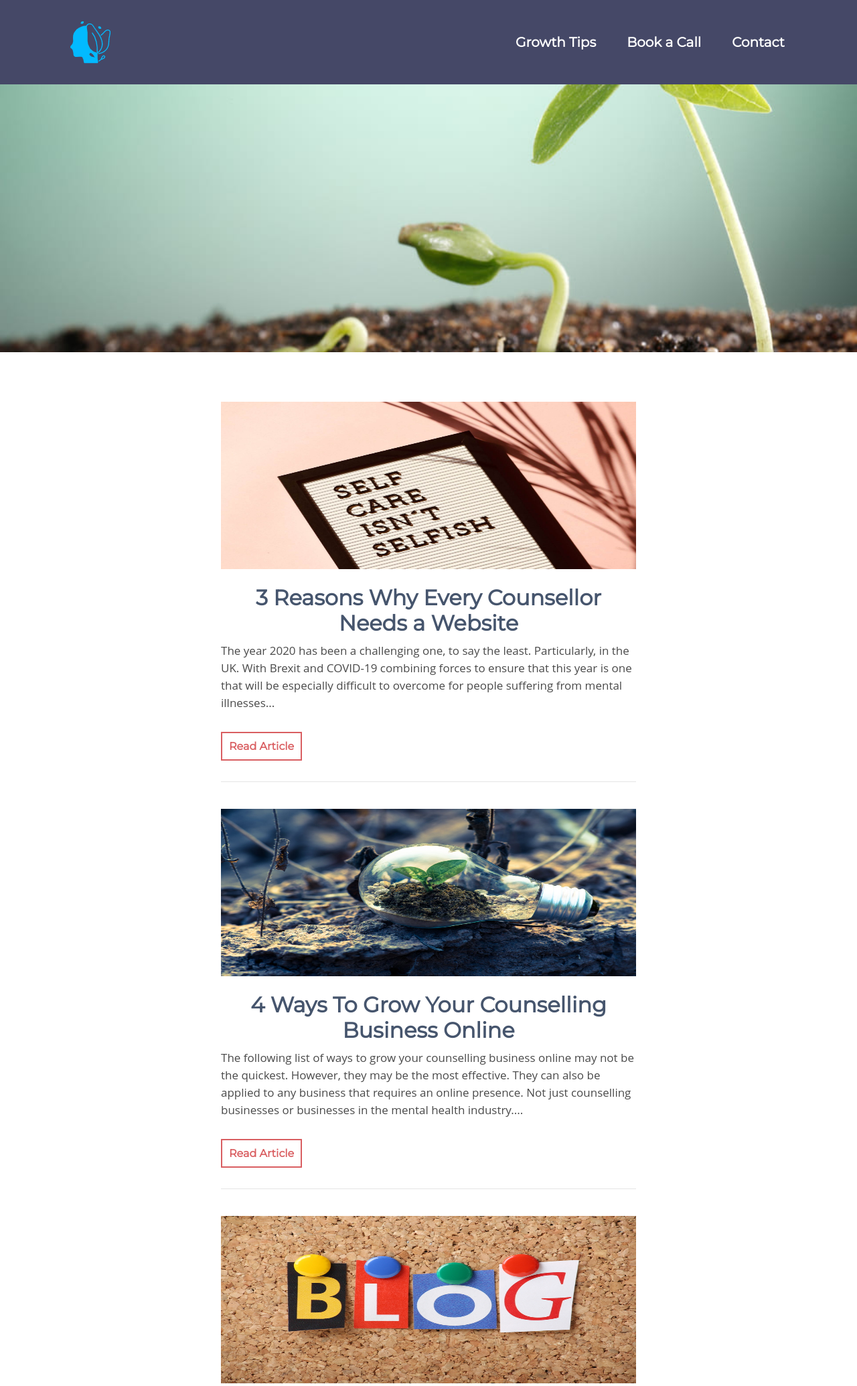
After one commit to greevesh/portfolio_website, a PHP site: page /growth-tips.html in a window 1280 px wide. The commit adds this page. Shown: the top 2070 px of the page at 67% size. Run offline with PHP 8.4, Linux system fonts and the light colour scheme.

Commit message:
Growth tips page has been added and now only 3 articles are displayed on the home page.

```diff
--- /dev/null
+++ b/css/blog-page-styling.css
@@ -0,0 +1,134 @@
+.blog-background {
+	background-size: cover;
+	background-image: url(../images/blog/growth-tips-counselling-business.jpg);
+	background-repeat: no-repeat;
+	background-position: center center;
+    background-size: cover;
+    width: 100%;
+	height: 400px;
+}
+
+.row {
+	padding: 0;
+	margin: 0;
+	border: none;
+}
+
+.blog-background h2 {
+	padding-top: 140px;
+	padding-bottom: 40px;
+	text-align: center;
+	color: #ffffff !important;
+	font-size: 90px;
+	font-family: 'Reem Kufi', sans-serif;
+}
+
+.blog {
+	background-color: #FFFFFF;
+	max-width: 650px;
+}
+
+.headings {
+	color: #46556D !important;
+	font-weight: bold;
+	font-family: 'Montserrat', sans-serif;
+}
+
+.blog-post a:hover {
+	color: #D95E61 !important;
+	text-decoration: none;
+}
+
+.blog-post p {
+	color: #4A4A4A;
+	font-size: 17px;
+	font-family: 'Open Sans', Helvetica, Arial, sans-serif;
+	line-height: 26px;
+	white-space: normal;
+}
+
+.blog-main img {
+	width: 100%;
+	height: 250px;
+}
+
+.sidebar-module h4 {
+	color: #46556D;
+	font-size: 22px;
+	font-weight: bold;
+	font-family: 'Montserrat', sans-serif;
+}
+
+.blog-sidebar li {
+	list-style: none;
+}
+
+.blog-sidebar a {
+	font-size: 14px;
+	font-family: 'Montserrat', sans-serif;
+}
+
+.blog-sidebar a:hover {
+	color: #D95E61 !important;
+}
+
+.list-unstyled img {
+	width: 12%;
+	height: 12%;
+}
+
+.blog {
+	background-color: #FFFFFF;
+	margin-top: 50px;
+}
+
+.read-more {
+	color: #D95E61 !important;
+	border: 2px solid #D95E61;
+	padding: 10px;
+}
+
+.glyphicon-chevron-right {
+	color: #D95E61 !important;
+}
+
+
+/* Smartphones (portrait and landscape) ----------- */
+
+@media only screen and (max-width: 480px) {
+	.blog-background h2 {
+		position: relative;
+		top: 0px;
+		font-size: 35px;
+		font-weight: bold;
+		font-family: 'Montserrat', sans-serif;
+	}
+}
+
+
+@media only screen and (min-width: 480px) and (max-width: 1024px) {
+	.blog-background h2 {
+		font-size: 50px;
+		font-weight: bold;
+		font-family: 'Montserrat', sans-serif;
+		position: relative;
+		top: -20px;
+		padding-left: 5px;
+		padding-right: 5px;
+	}
+}
+
+
+/* iPads (landscape) ----------- */
+
+@media only screen and (min-width: 768px) and (max-width: 1024px) and (orientation: landscape) {
+	.blog-background h2 {
+		font-size: 55px;
+		font-weight: bold;
+		font-family: 'Montserrat', sans-serif;
+		position: relative;
+		top: 0px;
+		padding-left: 5px;
+		padding-right: 5px;
+	}
+}
--- /dev/null
+++ b/growth-tips.html
@@ -0,0 +1,196 @@
+<!DOCTYPE html>
+  <html lang="en">
+    <head>
+      <!-- Global site tag (gtag.js) - Google Analytics -->
+      <script async src="https://www.googletagmanager.com/gtag/js?id=UA-178486694-1"></script>
+      <script>
+        window.dataLayer = window.dataLayer || [];
+        function gtag(){dataLayer.push(arguments);}
+        gtag('js', new Date());
+
+        gtag('config', 'UA-178486694-1');
+      </script>
+
+      <meta charset="utf-8">
+      <meta http-equiv="X-UA-Compatible" content="IE=edge">
+      <meta name="viewport" content="width=device-width, initial-scale=1">
+      <meta name="description" content="I help counsellors based in the UK get clients by providing them with a strong web presence. Namely, through web design, SEO and social media marketing.">
+
+      <title>Clients for Counsellors: Growth Tips</title>
+
+      <!-- CSS Stylesheets -->
+      <link rel="stylesheet" href="https://ajax.aspnetcdn.com/ajax/bootstrap/4.3.1/css/bootstrap.min.css">
+      <link rel="stylesheet" type="text/css" href="/css/style.css">
+      <link rel="stylesheet" type="text/css" href="/css/navbar.css">
+      <link rel="stylesheet" type="text/css" href="/css/book-a-call-form.css">
+      <link rel="stylesheet" type="text/css" href="/css/blog-page-styling.css">
+
+      <!-- Google Fonts -->
+      <link href="https://fonts.googleapis.com/css?family=Montserrat" rel="stylesheet" type="text/css">
+      <link href="https://fonts.googleapis.com/css2?family=Lobster&family=Merriweather:ital@1&display=swap" rel="stylesheet">
+
+      <!-- Favicon -->
+      <link rel="apple-touch-icon" sizes="180x180" href="/favicon_io/apple-touch-icon.png">
+      <link rel="icon" type="image/png" sizes="32x32" href="/favicon_io/favicon-32x32.png">
+      <link rel="icon" type="image/png" sizes="16x16" href="/favicon_io/favicon-16x16.png">
+      <link rel="manifest" href="/favicon_io/site.webmanifest">
+    </head>
+
+  <body>
+
+    <nav class="navbar navbar-expand-lg navbar-dark static-top">
+        <div class="container">
+            <a class="navbar-brand" href="/">
+            <img src="/images/main/clients-for-counsellors-logo.png" alt="clients-for-counsellors-logo">
+            </a>
+            <button class="navbar-toggler" type="button" data-toggle="collapse" data-target="#navbarResponsive" aria-controls="navbarResponsive" aria-expanded="false" aria-label="Toggle navigation">
+            <span class="navbar-toggler-icon"></span>
+            </button>
+            <div class="collapse navbar-collapse" id="navbarResponsive">
+            <ul class="d-flex flex-row justify-content-center navbar-nav ml-auto">
+                <li class="nav-item">
+                <a class="nav-link text-white" href="/growth-tips.html">Growth Tips</a>
+                </li>
+                <li class="nav-item">
+                <a class="nav-link text-white" href="/#book-a-call">Book a Call</a>
+                </li>
+                <li class="nav-item">
+                <a class="nav-link text-white" href="/contact.php">Contact</a>
+                </li>
+            </ul>
+            </div>
+        </div>
+    </nav>
+
+    </div>
+
+
+    <div class="blog-background"></div>
+
+
+    <div class="container blog">
+
+        <div class="row">
+
+        <div class="col-md-6-offset-3 blog-main">
+
+            <div class="blog-post">
+
+                <br>
+
+                <a href="/growth-tips/counsellor-needs-website.html"><img src="/images/main/counsellor-needs-website.jpeg" class="img-responsive" alt="counsellor-needs-website"></a>
+
+                <br><br>
+
+                <h2 align="center"><a class="headings" href="/growth-tips/counsellor-needs-website.html">3 Reasons Why Every Counsellor Needs a Website</a></h2>
+
+                <p>The year 2020 has been a challenging one, to say the least. Particularly, in the UK. With Brexit and COVID-19 combining forces to ensure that this year is one that will be especially difficult to overcome for people suffering from mental illnesses...</p>
+
+                <br>
+
+                <a class="read-more" href="/growth-tips/counsellor-needs-website.html"><strong>Read Article</strong></a>
+
+                <br><br>
+
+                <hr>
+
+                <br>
+
+            </div><!-- /.blog-post -->
+
+            <div class="blog-post">
+
+                <a href="/growth-tips/grow-counselling-business-online.html"><img src="/images/main/grow-counselling-business-online.jpeg" class="img-responsive" alt="grow-counselling-business-online"></a>
+
+                <br><br>
+
+                <h2 align="center"><a class="headings" href="/growth-tips/grow-counselling-business-online.html">4 Ways To Grow Your Counselling Business Online</a></h2>
+
+                <p>The following list of ways to grow your counselling business online may not be the quickest. However, they may be the most effective.
+
+
+                    They can also be applied to any business that requires an online presence. Not just counselling businesses or businesses in the mental health industry....</p>
+
+                <br>
+
+                <a class="read-more" href="/growth-tips/grow-counselling-business-online.html"><strong>Read Article</strong></a>
+
+                <br><br>
+
+                <hr>
+
+                <br>
+
+            </div><!-- /.blog-post -->
+
+            <div class="blog-post">
+
+                <a href="/growth-tips/counsellor-needs-blog.html"><img src="/images/main/counsellor-needs-blog.jpg" class="img-responsive" alt="counsellor-needs-blog"></a>
+
+                <br><br>
+
+                <h2 align="center"><a class="headings" href="/growth-tips/counsellor-needs-blog.html">5 Reasons Why Every Counsellor Needs a Blog</a></h2>
+
+                <p>If you're a counsellor and you have a website (which you should), then you should also have a blog page on that website. After analysing various websites of mental health specialists, it's surprising to see how many of them don't include a blog page...</p>
+
+                <br>
+
+                <a class="read-more" href="/growth-tips/counsellor-needs-blog.html"><strong>Read Article</strong></a>
+
+                <br><br>
+
+                <hr>
+
+                <br>
+
+            </div><!-- /.blog-post -->
+
+            <div class="blog-post">
+
+                <a href="/growth-tips/counsellors-need-seo-services.html"><img src="/images/main/counsellors-need-seo-services.jpg" class="img-responsive" alt="counsellors-need-seo-services"></a>
+
+                <br><br>
+
+                <h2 align="center"><a class="headings" href="/growth-tips/grow-counselling-business-online.html">5 Reasons Why Counsellors Need SEO Services</a></h2>
+
+                <p>The following list of ways to grow your counselling business online may not be the quickest. However, they may be the most effective.
+
+
+                    They can also be applied to any business that requires an online presence. Not just counselling businesses or businesses in the mental health industry...</p>
+
+                <br>
+
+                <a class="read-more" href="/growth-tips/grow-counselling-business-online.html"><strong>Read Article</strong></a>
+
+            </div><!-- /.blog-post -->
+
+            <br>
+
+        </div><!-- /.blog-main -->
+
+        </div><!--row -->
+
+    </div><!-- blog container --><br><br>
+
+
+<div id="footer" align="center">
+    <div>
+      <a target="_blank" href="https://www.linkedin.com/in/harrisongreeves/">
+        <svg width="70" height="70" viewBox="0 0 24 24"><path fill="white" d="M19 0h-14c-2.761 0-5 2.239-5 5v14c0 2.761 2.239 5 5 5h14c2.762 0 5-2.239 5-5v-14c0-2.761-2.238-5-5-5zm-11 19h-3v-11h3v11zm-1.5-12.268c-.966 0-1.75-.79-1.75-1.764s.784-1.764 1.75-1.764 1.75.79 1.75 1.764-.783 1.764-1.75 1.764zm13.5 12.268h-3v-5.604c0-3.368-4-3.113-4 0v5.604h-3v-11h3v1.765c1.396-2.586 7-2.777 7 2.476v6.759z"/></svg>
+      </a>
+    </div>
+
+    <br>
+
+    <a href="/contact.php">Contact</a>
+
+    <b><p align="center" class="domain">&copy; clientsforcounsellors.com</p></b>
+  </div> <!-- End of footer -->
+
+  <!-- jQuery (necessary for Bootstrap's JavaScript plugins) -->
+  <script src="https://ajax.googleapis.com/ajax/libs/jquery/1.12.4/jquery.min.js"></script>
+
+  <script src="https://ajax.aspnetcdn.com/ajax/bootstrap/4.3.1/bootstrap.min.js" crossorigin="anonymous"></script>
+
+</body>
+</html>
```
Also changed, not shown: contact.php (+16 -9 lines), growth-tips/counsellor-needs-blog.html (renamed from blog/counsellor-needs-blog.html, +10 -4 lines), growth-tips/counsellor-needs-website.html (renamed from blog/counsellor-needs-website.html, +24 -18 lines), growth-tips/counsellors-need-seo-services.html (renamed from blog/online-counsellors-need-seo-services.html, +28 -22 lines), growth-tips/grow-counselling-business-online.html (renamed from blog/grow-counselling-business-online.html, +31 -25 lines), index.php (+28 -40 lines), images/blog/growth-tips-counselling-business.jpg (added), images/main/counsellors-need-seo-services.jpg (renamed from images/main/online-counsellors-need-seo-services.jpg).
